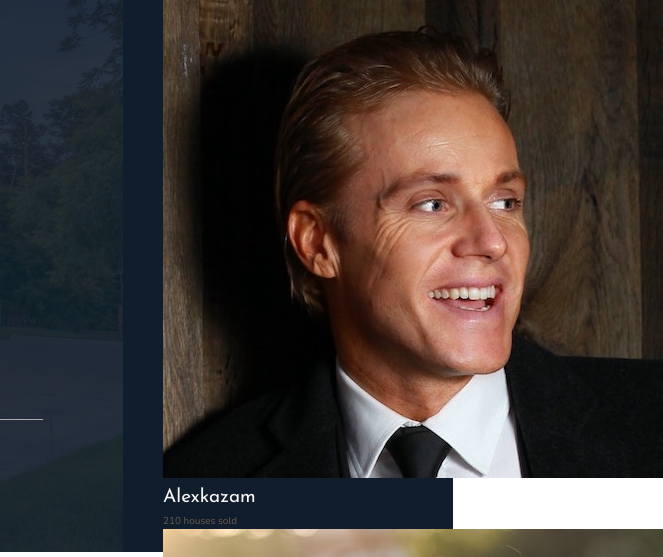
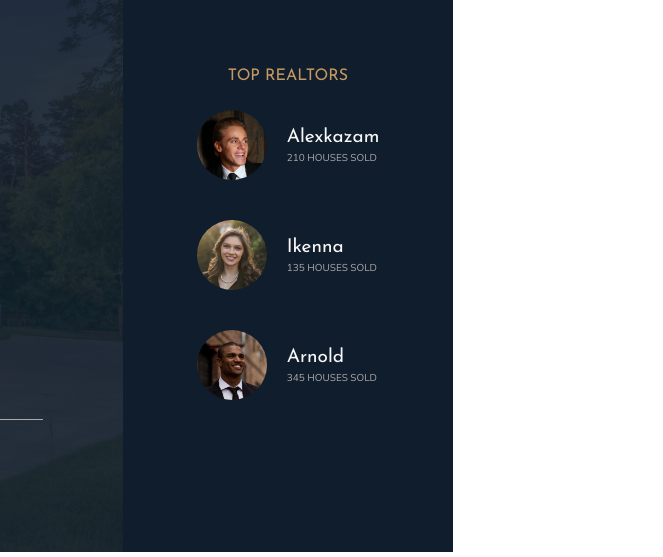
Before and after one commit to Gameonn/Tenux, a website: page index.html in a window 1280 px wide. Shown: the part 88-645 px from the top of the page, 827-1490 px from the left, 663 px wide, since content can reach past the window. Drawn offline with nearby package versions, Linux system fonts and the light colour scheme.

Commit message:
Adding Realtors style

```diff
--- a/sass/_realtors.scss
+++ b/sass/_realtors.scss
@@ -1,4 +1,30 @@
 .realtors {
   background-color: $color-secondary;
   grid-column: col-start 7 / full-end;
+  padding: 3rem;
+
+  display: grid;
+  justify-content: center;
+  justify-items: center;
+  align-content: center;
+  grid-row-gap: 2rem;
+
+  &__list {
+    display: grid;
+    grid-template-columns: min-content max-content;
+    grid-template-rows: repeat(3, 1fr);
+    grid-row-gap: 5vh;
+    grid-column-gap: 2rem;
+    align-items: center;
+  }
+  &__img {
+    width: 7rem;
+    border-radius: 50%;
+    display: block;
+  }
+  &__sold {
+    text-transform: uppercase;
+    color: $color-grey-light-2;
+    margin-top: -3px;
+  }
 }
```
Also changed, not shown: css/style.css.
